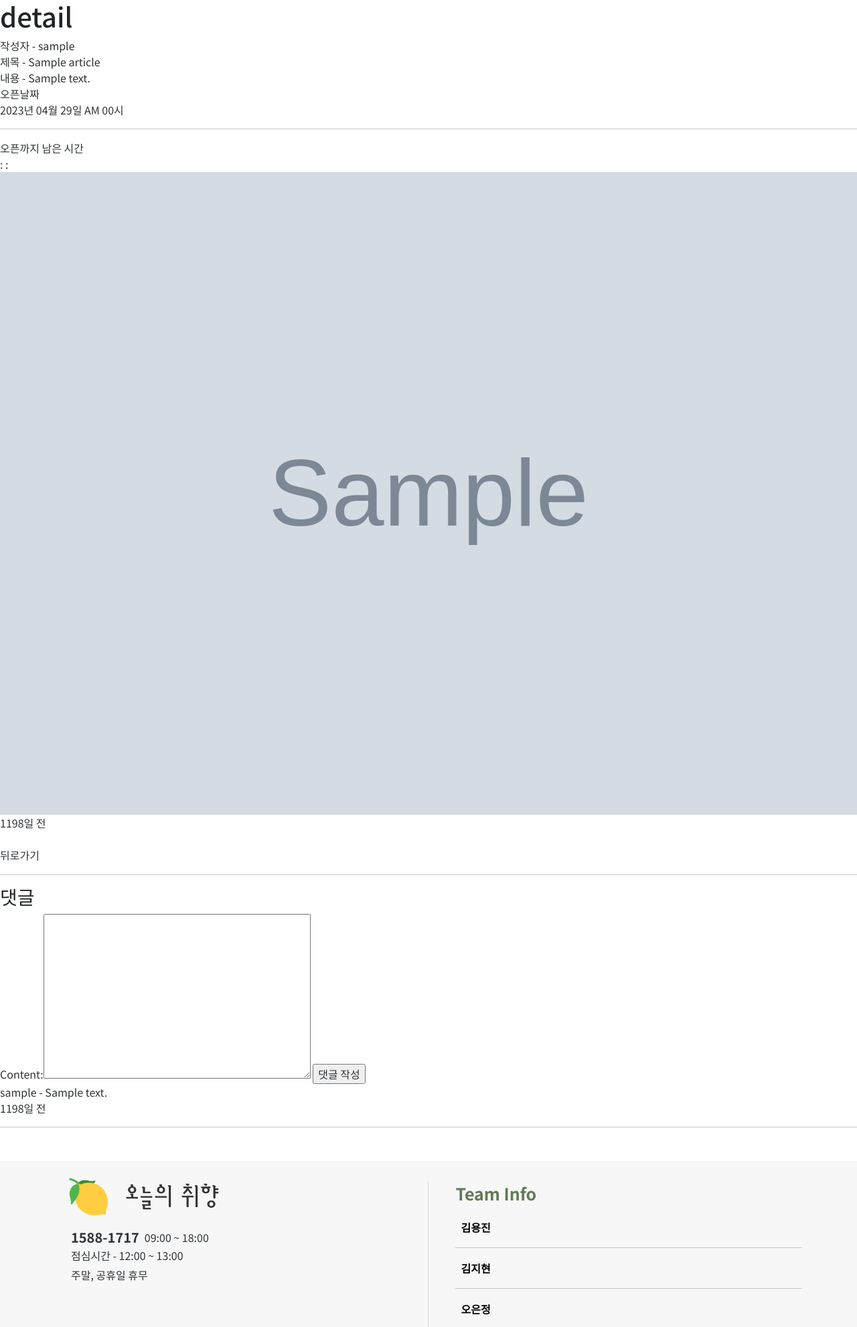
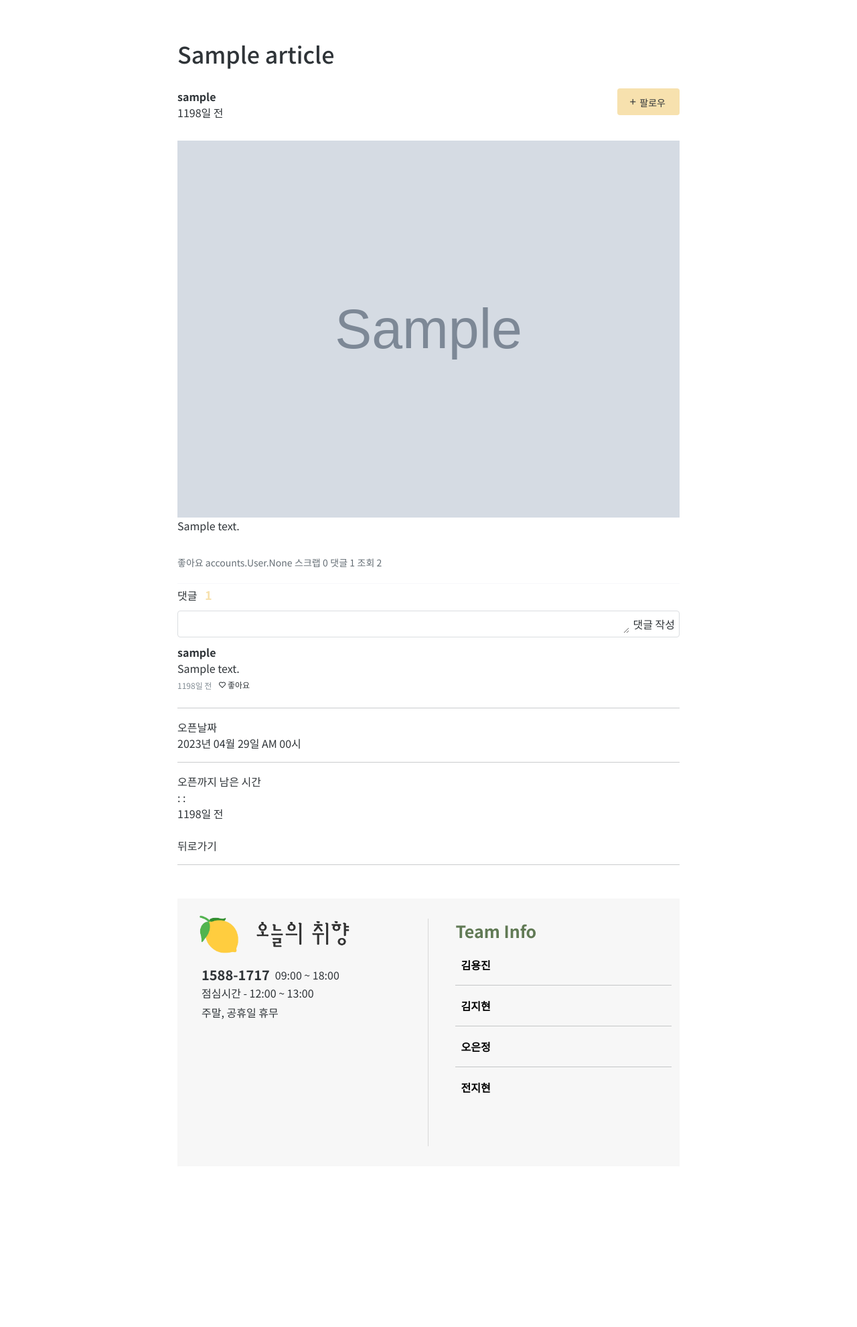
Before and after one commit to rabBit64/Todays-taste, a Django app: page /articles/1/ in a window 1280 px wide. Shown: the part 80-2062 px from the top of the page at 67% size. After the commit the page ends 1792 px from the top, so only its background shows below. Run offline with Django 3.2, Linux system fonts and the light colour scheme; tables that the repository leaves empty hold one stand-in row (values such as "Sample post"); grey boxes marked "Sample" are stand-in pictures; some libraries are stand-ins or nearby versions.

Commit message:
Basic detail page

```diff
--- a/articles/forms.py
+++ b/articles/forms.py
@@ -26,7 +26,15 @@ class ArticleForm(forms.ModelForm):
 class CommentForm(forms.ModelForm):
     class Meta:
         model = Comment
+        #위젯추가
+        widgets = {
+            'content': forms.Textarea(attrs={'rows':1,'cols':100,'style':'border:none'}),
+        }
+
         fields = ('content',)
+        labels = {
+            'content':""
+        }
 
 
 
--- a/articles/templates/articles/detail.html
+++ b/articles/templates/articles/detail.html
@@ -1,13 +1,93 @@
 {% extends 'base.html' %}
-
+{% block head %}
+{% load static %}
+  <link rel="stylesheet" href="{% static 'detail/style.css' %}">
+{% endblock head %}
 {% block content %}
 {% load static %}
-<h1>detail</h1>
 
-{% comment %} 게시글 내용 부분 {% endcomment %}
-<div>작성자 - {{ article.user }}</div>
-<div>제목 - {{ article.title }}</div>
-<div>내용 - {{ article.content }}</div>
+
+
+<!--게시글 제목-->
+<div class="content-detail-section">
+  <!--헤더-->
+  <div class="content-detail-header">
+    <h1 class="content-detail-title">{{ article.title }}</h1>
+    <div class="content-header-bottom">
+      <div class="content-detail-author">
+        <a href="#"><b>{{ article.user }}</b></a>
+        <p>{{ article.time_since_created }}</p>
+      </div>
+      <button class="follow-button">
+        <span><i class="ri-add-line"></i></span>
+        <a href="#"><span style="margin-right:5px;">팔로우</span></a>
+      </button>
+    </div>
+  </div>
+  <!--본문-->
+  <div>
+    {% if article.image %}
+    <img src="{{ article.image.url }}" alt="image" style="width: 100%">
+    {% else %}
+    <img src="{% static 'No_img.webp' %}" alt="image" style="width: 100%">
+    {% endif %}
+  </div>
+  <div>{{ article.content }}</div>
+  <!--좋아요수, 스크랩수, 댓글수, 조회수-->
+  <div class="content-detail-stat">
+    {% if article.like_users %}
+      <p class="content-detail-stat-item">좋아요 {{article.like_users}} </p>
+    {% else %}
+      <p class="content-detail-stat-item">좋아요 0 </p>
+    {% endif %}
+    {% if articles.scrap %}
+      <p class="content-detail-stat-item">스크랩 {{article.scrap}}</p>
+    {% else %}
+      <p class="content-detail-stat-item">스크랩 0 </p>
+    {% endif %}
+    {% if comments %}
+      <p class="content-detail-stat-item">댓글 {{comments|length}}</p>
+    {% else %}
+      <p class="content-detail-stat-item">댓글 0 </p>
+    {% endif %}
+    <p class="content-detail-stat-item">조회 {{article.view_count}} </p>
+  </div>
+  <!--댓글-->
+  <div class="comment-section">
+    <div style="margin-top:3px;">
+      <p>댓글
+        <span class="comment-count">{{comments|length}} </span>
+      </p>
+    </div>
+
+    <form class="comment-box" action="{% url 'articles:create_comment' article.pk %}" method='POST'>
+      {% csrf_token %}
+      {{ comment_form }}
+      <input type="submit" value='댓글 작성'>
+    </form>
+
+  <div>
+    {% for comment in comments %}
+    <b><div>{{ comment.user }}</div></b>
+    <div>{{ comment.content }}</div>
+    <div>
+      <div class="comment-time">{{ comment.time_since_created }} 전</div>
+      <button type="button" class="like-comment">
+        <i class="ri-heart-line"></i>
+        <a href="#"><span class="like-text">좋아요</span></a>
+      </button>
+    </div>
+
+    <hr>
+    {% endfor %}
+</div>
+
+
+
+
+
+
+
 {% block timer %}
 <div class="sec7-text-box">
   <p>오픈날짜</p>
@@ -24,13 +104,6 @@
 </div>
 {% endblock timer %}
 
-<div>
-  {% if article.image %}
-  <img src="{{ article.image.url }}" alt="image" style="width: 100%">
-  {% else %}
-  <img src="{% static 'No_img.webp' %}" alt="image" style="width: 100%">
-  {% endif %}
-</div>
 
 <p>{{ article.time_since_created }}</p>
 
@@ -50,23 +123,4 @@
 <a href="{% url 'articles:index' %}">뒤로가기</a>
 
 <hr>
-
-{% comment %} 댓글 부분 {% endcomment %}
-<h3>댓글</h3>
-<div>
-    <form action="{% url 'articles:create_comment' article.pk %}" method='POST'>
-        {% csrf_token %}
-        {{ comment_form }}
-        <input type="submit" value='댓글 작성'>
-    </form>
-</div>
-
-<div>
-    {% for comment in comments %}
-    <div>{{ comment.user }} - {{ comment.content }}</div>
-    <div>{{ comment.time_since_created }} 전</div>
-    <hr>
-    {% endfor %}
-</div>
-
 {% endblock content %}
--- a/static/detail/style.css
+++ b/static/detail/style.css
@@ -0,0 +1,95 @@
+.content-detail-section{
+  margin: 0 auto;
+  max-width: 750px;
+  box-sizing:border-box;
+}
+.content-detail-header{
+  margin-top: 60px;
+  margin-bottom:30px;
+}
+.content-detail-title{
+  font-size:34px;
+  line-height:42px;
+}
+.content-header-bottom{
+  margin:30px 0 0;
+  display:flex;
+  justify-content: space-between;
+}
+.follow-button{
+  border:none;
+  margin:0;
+  background:none;
+  font-size:14px;
+  line-height:18px;
+  display:inline-block;
+  align-items: center;
+  width:auto;
+  height:40px;
+  border-radius:4px;
+  padding:0 16px;
+  box-sizing: border-box;
+  background-color: #F7E1AE;
+  line-height:0;
+}
+.follow-button span{
+  vertical-align: middle;
+}
+.follow-button:hover{
+  transition: transform 0.5s ease;
+  filter: brightness(80%);
+}
+.comment-box{
+  display:flex;
+  height:100%;
+  flex: 1 1 0px;
+  min-width:0;
+  align-items:center;
+  box-sizing:border-box;
+  border: 1px solid #DADDE0;
+  border-radius:4px;
+  height:40px;
+  padding: 5 14px;
+  width:100%;
+  margin:10px 0;
+}
+.content-detail-stat{
+  margin:30px 0 0 0;
+  padding:0 0 20px;
+  border-bottom: 1px solid #f7f8fa;
+}
+.content-detail-stat-item{
+  font-size:14px;
+  display: inline-block;
+  color: #656e75;
+}
+.comment-count{
+  display:inline-block;
+  padding-left:8px;
+  color:#F7E1AE;
+  font-size: 18px;
+  font-weight:700;
+}
+input[type=submit]{
+  background-color:transparent;
+  border:none;
+}
+.comment-time{
+  display:inline-flex;
+  align-items:center;
+  font-size:12px;
+  color:rgb(130, 140, 148);
+  margin-bottom:8px;
+}
+.like-comment{
+  display:inline-flex;
+  align-items:center;
+  font-size:12px;
+  color:rgb(130, 140, 148);
+  border:none;
+  background-color: transparent;
+  padding-top:4px;
+}
+.like-text{
+  margin-left:2px;
+}
```
Also changed, not shown: img/img/IMG_7311.jpg (added), img/product/미닉스_VUfgSNt.jpg (added).
